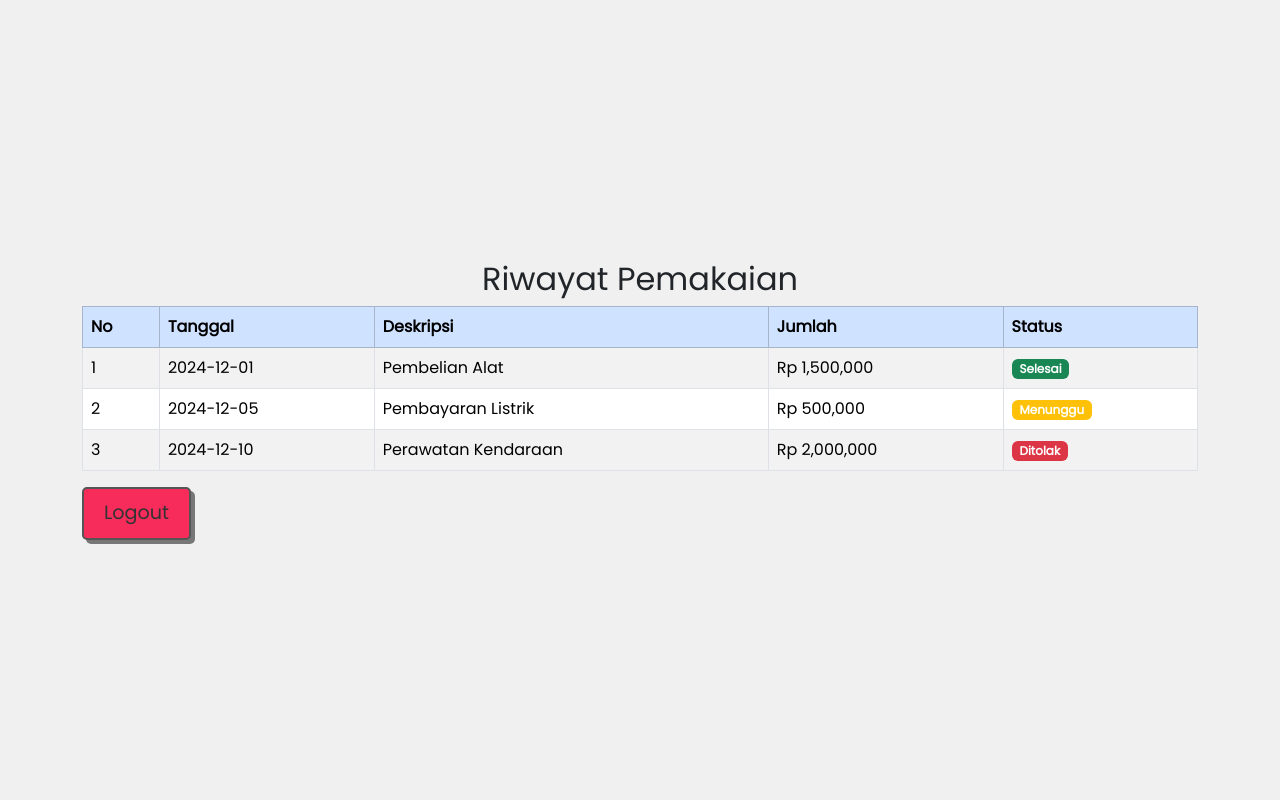
After one commit to budi0069/alpha, a CodeIgniter 4 app: the page made by app/Views/riwayat_pemakaian.php in a window 1280 px wide. The commit adds this page. Run offline with PHP 8.4 and a stand-in for CodeIgniter, Linux system fonts and the light colour scheme; the template is opened without the code that fills it, so the values that code supplies are empty; some libraries are stand-ins or nearby versions.

Commit message:
add logout

```diff
--- a/app/Config/Routes.php
+++ b/app/Config/Routes.php
@@ -10,4 +10,6 @@ $routes->get('/daftar', 'Alpha::daftar');
 $routes->post('/store', 'Alpha::store');
 $routes->get('/store', 'Alpha::store');
 $routes->get('/masuk', 'Alpha::masuk');
-$routes->post('/masuk/pakai', 'Alpha::pakai');
+$routes->get('/riwayat_pemakaian', 'Alpha::riwayat_pemakaian');
+$routes->post('/masuk/ceklogin', 'Alpha::ceklogin');
+$routes->get('/logout', 'Alpha::logout');
--- a/app/Views/form_daftar.php
+++ b/app/Views/form_daftar.php
@@ -33,8 +33,7 @@
                         <div class="row mb-3">
                             <div class="col-md-6">
                                 <label class="form-label" for="">NIM</label>
-                                <input class="form-control" id="nim" type="text" name="nim" placeholder="Masukan NIM"
-                                    autofocus required>
+                                <input class="form-control" id="nim" type="text" name="nim" placeholder="Masukan NIM" autofocus required>
                             </div>
                             <div class="col-md-6">
                                 <label class="form-label" for="">Tanggal Lahir</label>
--- /dev/null
+++ b/app/Views/riwayat_pemakaian.php
@@ -0,0 +1,65 @@
+<!DOCTYPE html>
+<html lang="en">
+
+<head>
+    <meta charset="UTF-8">
+    <meta name="viewport" content="width=device-width, initial-scale=1.0">
+    <title>Riwayat Pemakaian</title>
+    <link href="https://cdn.jsdelivr.net/npm/bootstrap@5.3.3/dist/css/bootstrap.min.css" rel="stylesheet"
+        integrity="sha384-QWTKZyjpPEjISv5WaRU9OFeRpok6YctnYmDr5pNlyT2bRjXh0JMhjY6hW+ALEwIH" crossorigin="anonymous">
+    <link rel="stylesheet" href="<?= base_url('/css/alpha.css') ?>">
+    <link rel="preconnect" href="https://fonts.googleapis.com">
+    <link rel="preconnect" href="https://fonts.gstatic.com" crossorigin>
+    <link href="https://fonts.googleapis.com/css2?family=Poppins:ital,wght@0,400&display=swap" rel="stylesheet">
+</head>
+
+<body>
+    <div class="container">
+        <h2 class="text-center">Riwayat Pemakaian</h2>
+        <div class="table-responsive">
+            <table class="table table-bordered table-striped table-hover">
+                <thead class="table-primary text-white">
+                    <tr>
+                        <th>No</th>
+                        <th>Tanggal</th>
+                        <th>Deskripsi</th>
+                        <th>Jumlah</th>
+                        <th>Status</th>
+                    </tr>
+                </thead>
+                <tbody>
+                    <!-- Contoh Data -->
+                    <tr>
+                        <td>1</td>
+                        <td>2024-12-01</td>
+                        <td>Pembelian Alat</td>
+                        <td>Rp 1,500,000</td>
+                        <td><span class="badge bg-success">Selesai</span></td>
+                    </tr>
+                    <tr>
+                        <td>2</td>
+                        <td>2024-12-05</td>
+                        <td>Pembayaran Listrik</td>
+                        <td>Rp 500,000</td>
+                        <td><span class="badge bg-warning">Menunggu</span></td>
+                    </tr>
+                    <tr>
+                        <td>3</td>
+                        <td>2024-12-10</td>
+                        <td>Perawatan Kendaraan</td>
+                        <td>Rp 2,000,000</td>
+                        <td><span class="badge bg-danger">Ditolak</span></td>
+                    </tr>
+                </tbody>
+            </table>
+        </div>
+        <form action="/logout">
+            <button type="submit" class="btn btn-neobrutalism-red">Logout</button>
+        </form>
+    </div>
+    <script src="https://cdn.jsdelivr.net/npm/bootstrap@5.3.3/dist/js/bootstrap.bundle.min.js"
+        integrity="sha384-YvpcrYf0tY3lHB60NNkmXc5s9fDVZLESaAA55NDzOxhy9GkcIdslK1eN7N6jIeHz"
+        crossorigin="anonymous"></script>
+</body>
+
+</html>
--- a/public/css/alpha.css
+++ b/public/css/alpha.css
@@ -49,6 +49,32 @@ body {
   box-shadow: 2px 2px 0px rgba(0, 0, 0, 0.8);
 }
 
+.btn-neobrutalism-red {
+  font-size: 1.2rem;
+  background-color: #F72C5B;
+  border: 2px solid #555;
+  border-radius: 5px;
+  box-shadow: 4px 4px 0px rgba(0, 0, 0, 0.5);
+  color: #333;
+  padding: 10px 20px;
+  text-decoration: none;
+  transition: transform 0.3s ease, box-shadow 0.3s ease;
+}
+
+.btn-neobrutalism-red:hover {
+  background-color: #F72C5B;
+  border: 2px solid #555;
+  transform: translateY(5px);
+  box-shadow: 2px 2px 0px rgba(0, 0, 0, 0.8);
+}
+.btn-neobrutalism-red:active {
+  background-color: #F72C5B !important;
+  border: 2px solid #555 !important;
+  transform: translateY(5px);
+  box-shadow: 2px 2px 0px rgba(0, 0, 0, 0.8);
+}
+
+
 .btn-neobrutalism-blue {
   font-size: 1.2rem;
   background-color: #90ccd4;
```
Also changed, not shown: app/Controllers/Alpha.php (+35 -1 lines), app/Views/masuk.php (+3 -36 lines).
